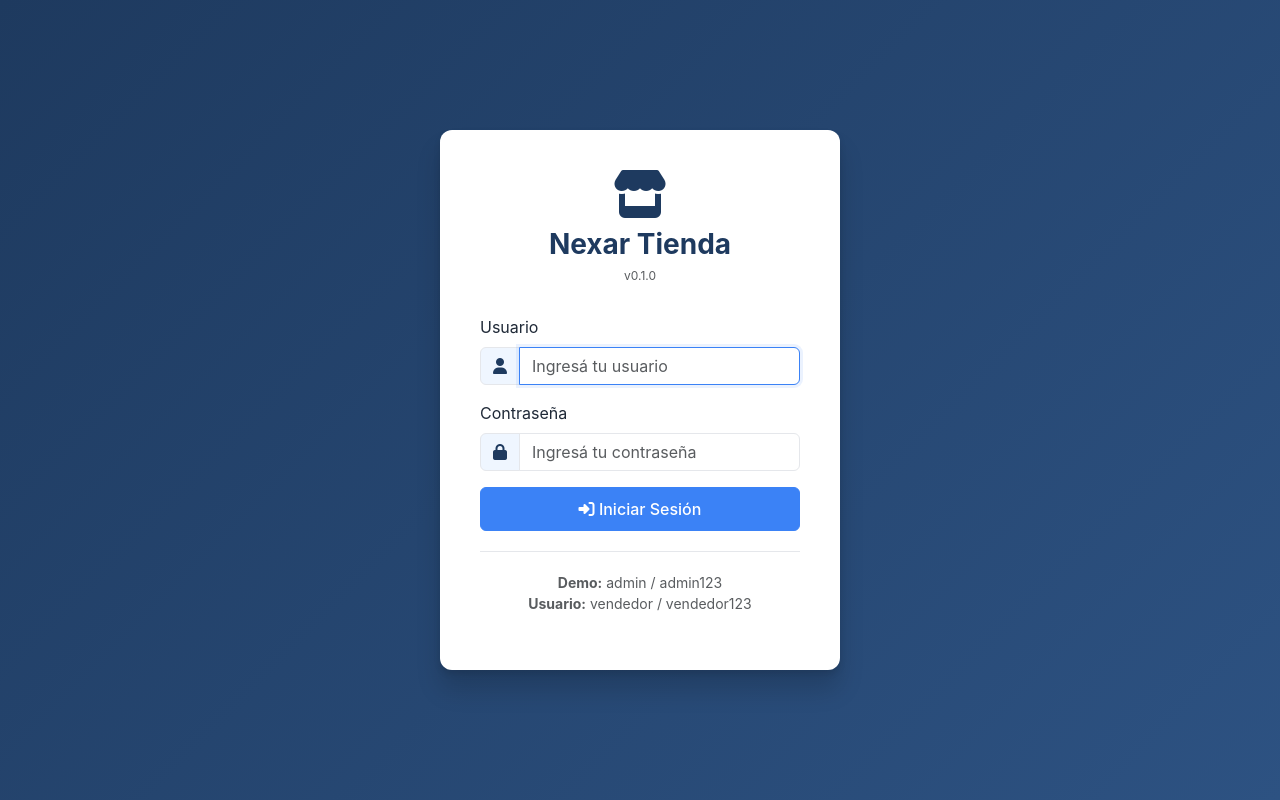
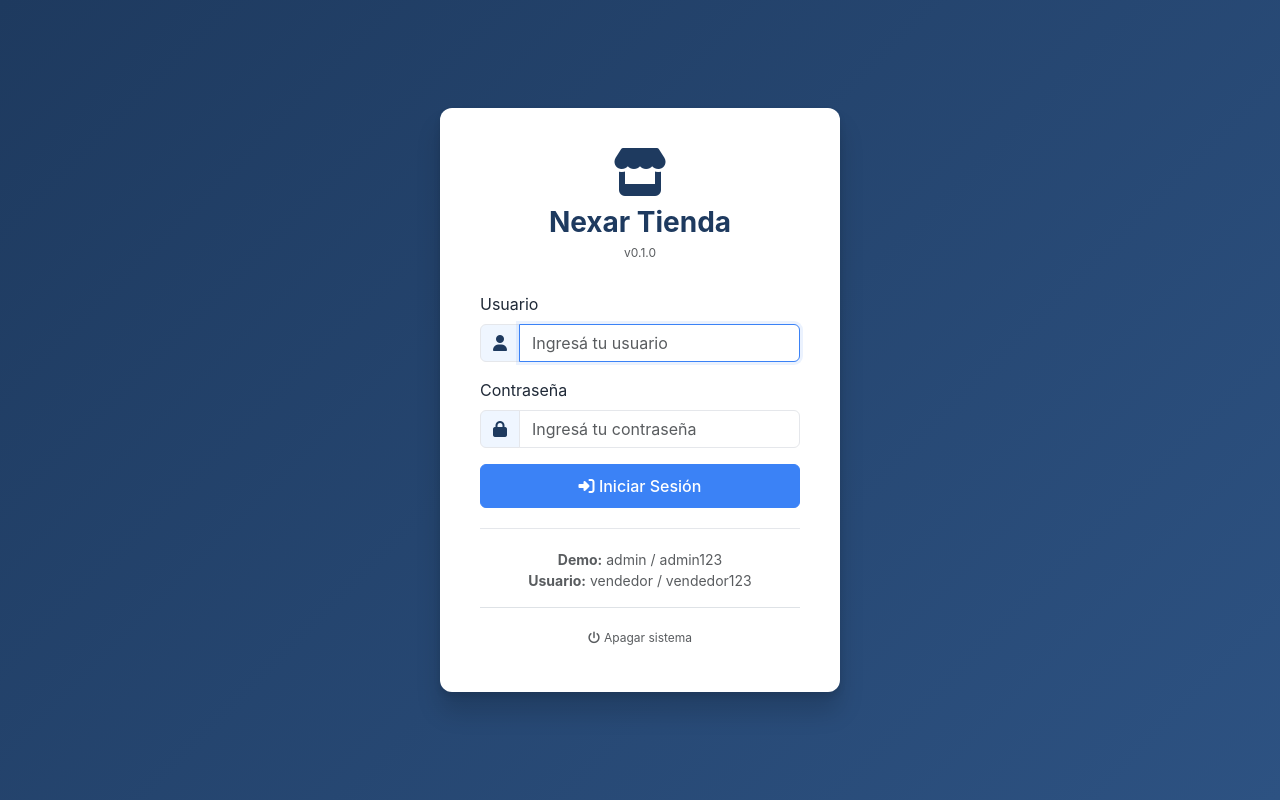
Before and after one commit to NexarSistemas/nexar-tienda, a Flask app: page /login in a window 1280 px wide. Run offline with Flask 3, Linux system fonts and the light colour scheme; data comes from the database, SQL or seed files in the repository; data that the repository does not hold is empty; parts of the project's set-up code (start-up, migrations or seed data) failed here and were passed over; some libraries are stand-ins or nearby versions.

Commit message:
fix: corrección X (v1.15.1)

```diff
--- a/iniciar.py
+++ b/iniciar.py
@@ -1,7 +1,7 @@
 #!/usr/bin/env python3
 """
 ╔══════════════════════════════════════════════════════════════════════╗
-║   NEXAR TIENDA  —  v1.14.0                                           ║
+║   NEXAR TIENDA  —  v1.15.1                                           ║
 ║   Creado por Nexar Sistemas · Desarrollado con Claude.ai · 2026     ║
 ╚══════════════════════════════════════════════════════════════════════╝
 """
--- a/templates/base.html
+++ b/templates/base.html
@@ -8,6 +8,7 @@
     <link rel="stylesheet" href="https://cdn.jsdelivr.net/npm/font-awesome@6.4.0/css/all.min.css">
     <link rel="stylesheet" href="{{ url_for('static', filename='css/main.css') }}">
     {% block extra_css %}{% endblock %}
+    <script src="https://cdn.jsdelivr.net/npm/sweetalert2@11"></script>
 </head>
 <body>
     {% if 'user' in session %}
@@ -166,9 +167,8 @@
                 </a>
             </div>
             {% if session['user']['rol'] in ['Administrador', 'admin'] %}
-            <form method="POST" action="{{ url_for('apagar_sistema') }}"
-                  onsubmit="return confirm('¿Cerrar el sistema? Se cerrarán todas las sesiones activas.')" class="px-3">
-                <button class="btn btn-sm btn-outline-danger w-100" style="font-size: .7rem;">
+            <form id="form-apagar" method="POST" action="{{ url_for('apagar_sistema') }}" class="px-3">
+                <button type="button" onclick="confirmarApagado()" class="btn btn-sm btn-outline-danger w-100" style="font-size: .7rem;">
                     <i class="fas fa-power-off me-1"></i>Cerrar sistema
                 </button>
             </form>
@@ -233,6 +233,25 @@
         }
         updateTime();
         setInterval(updateTime, 1000);
+
+        function confirmarApagado() {
+            Swal.fire({
+                title: '¿Cerrar el sistema?',
+                text: 'Se cerrará la conexión con el servidor y todas las sesiones activas.',
+                icon: 'warning',
+                showCancelButton: true,
+                confirmButtonColor: '#c62828',
+                cancelButtonColor: '#1e3a5f',
+                confirmButtonText: 'Sí, cerrar ahora',
+                cancelButtonText: 'Cancelar',
+                background: '#1a2a3f',
+                color: '#ffffff'
+            }).then((result) => {
+                if (result.isConfirmed) {
+                    document.getElementById('form-apagar').submit();
+                }
+            });
+        }
     </script>
     {% block extra_js %}{% endblock %}
 </body>
--- a/templates/login.html
+++ b/templates/login.html
@@ -64,11 +64,37 @@
                     <strong>Demo:</strong> admin / admin123<br>
                     <strong>Usuario:</strong> vendedor / vendedor123
                 </p>
+                <div class="text-center mt-3 pt-3 border-top">
+                    <form id="form-apagar-login" method="POST" action="{{ url_for('apagar_rapido') }}">
+                        <button type="button" onclick="confirmarApagadoLogin()" class="btn btn-link btn-sm text-decoration-none text-muted" style="font-size: .75rem;">
+                            <i class="fas fa-power-off me-1"></i>Apagar sistema
+                        </button>
+                    </form>
+                </div>
             </div>
         </div>
     </div>
 
     <script src="https://cdn.jsdelivr.net/npm/bootstrap@5.3.0/dist/js/bootstrap.bundle.min.js"></script>
+    <script src="https://cdn.jsdelivr.net/npm/sweetalert2@11"></script>
+    <script>
+        function confirmarApagadoLogin() {
+            Swal.fire({
+                title: '¿Apagar el sistema?',
+                text: 'El servidor dejará de responder inmediatamente.',
+                icon: 'warning',
+                showCancelButton: true,
+                confirmButtonColor: '#c62828',
+                cancelButtonColor: '#6c757d',
+                confirmButtonText: 'Sí, apagar ahora',
+                cancelButtonText: 'Cancelar',
+                background: '#ffffff',
+                color: '#333333'
+            }).then((result) => {
+                if (result.isConfirmed) document.getElementById('form-apagar-login').submit();
+            });
+        }
+    </script>
 </body>
 </html>
 {% endblock %}
```
Also changed, not shown: docs/ai/PROJECT_CONTEXT.md (+1 -1 lines), templates/apagado.html (+7 -0 lines), CHANGELOG.md, README.md, 1 other file.
